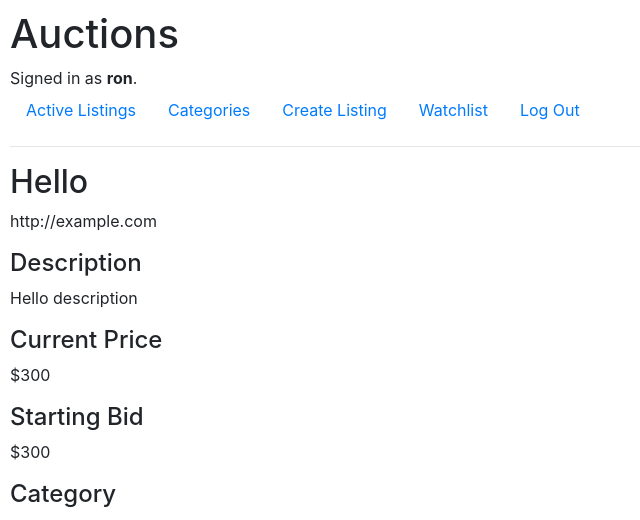
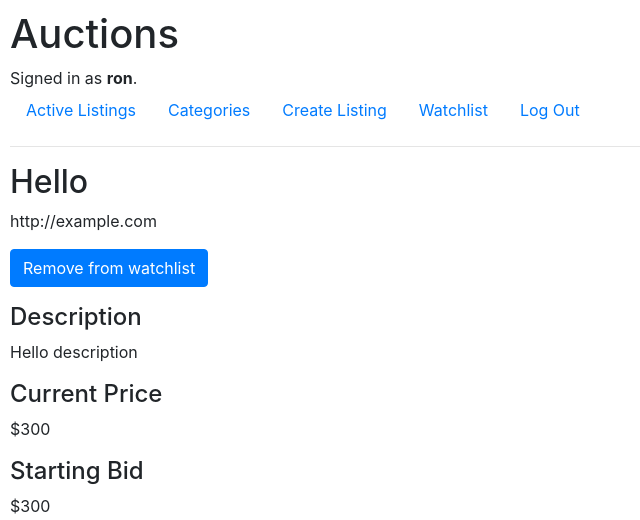
Before and after one commit to anerua/e-Commerce, a Django app: page /listing/1 in a window 1280 px wide. Shown: the top 520 px of the page, without its empty margins (0-640 px from the left). Run offline with Django 3.2, Linux system fonts and the light colour scheme; a user stored in the database is signed in; data comes from the database, SQL or seed files in the repository; both versions use the stored data as it was after the commit; some libraries are stand-ins or nearby versions.

Commit message:
user can add item to watchlist

```diff
--- a/auctions/models.py
+++ b/auctions/models.py
@@ -3,7 +3,7 @@ from django.db import models
 
 
 class User(AbstractUser):
-    pass
+    watchlist = models.ManyToManyField('AuctionListing', blank=True, related_name="watchers")
 
 
 class AuctionListing(models.Model):
@@ -13,6 +13,7 @@ class AuctionListing(models.Model):
     image = models.URLField()
     category = models.CharField(max_length=64)
     seller = models.ForeignKey(User, on_delete=models.CASCADE, related_name="goods")
+
 
     def __str__(self):
         return f"{self.title}"
--- a/auctions/templates/auctions/listing.html
+++ b/auctions/templates/auctions/listing.html
@@ -5,6 +5,16 @@
     <p>
         {{ listing.image }}
     </p>
+    {% if user.is_authenticated %}
+        <form action="{% url 'listing' listing_id=listing.id watching=watching %}" method="post">
+            {% csrf_token %}
+            {% if watching %}
+                <input class="btn btn-primary" type="submit" value="Remove from watchlist">
+            {% else %}
+                <input class="btn btn-primary" type="submit" value="Add to watchlist">
+            {% endif %}
+        </form>
+    {% endif %}
     <p>
         <h4>Description</h4>
         {{ listing.description }}
--- a/auctions/urls.py
+++ b/auctions/urls.py
@@ -8,6 +8,7 @@ urlpatterns = [
     path("category_listing/<str:category>", views.category_listing, name="category_listing"),
     path("create_listing", views.create_listing, name="create_listing"),
     path("listing/<int:listing_id>", views.listing, name="listing"),
+    path("listing/<int:listing_id>/<int:watching>", views.listing, name="listing"),
     path("watchlist", views.watchlist, name="watchlist"),
     path("login", views.login_view, name="login"),
     path("logout", views.logout_view, name="logout"),
--- a/auctions/views.py
+++ b/auctions/views.py
@@ -68,13 +68,24 @@ def create_listing(request):
     })
 
 
-def listing(request, listing_id):
+def listing(request, listing_id, watching=0):
     """
     Users should be able to view all details about the listing, including current listing price
     """
     item = AuctionListing.objects.get(pk=listing_id)
+    if request.method == 'POST':
+        if watching:
+            request.user.watchlist.remove(item)
+            watching = not watching
+        else:
+            request.user.watchlist.add(item)
+            watching = not watching
+    else:
+        if request.user.is_authenticated:
+            watching = (item in request.user.watchlist.all())
     return render(request, "auctions/listing.html", {
-        "listing": item
+        "listing": item,
+        "watching": int(watching)
     })
 
 
```
Also changed, not shown: auctions/migrations/0002_user_watchlist.py (added), db.sqlite3.
